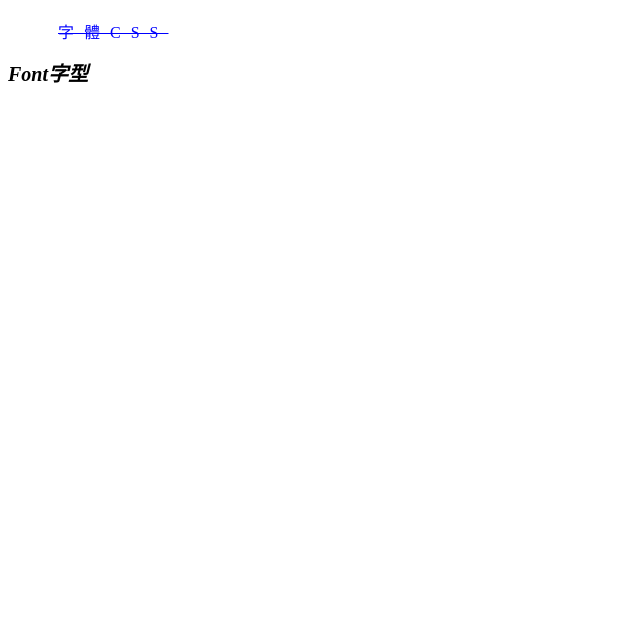
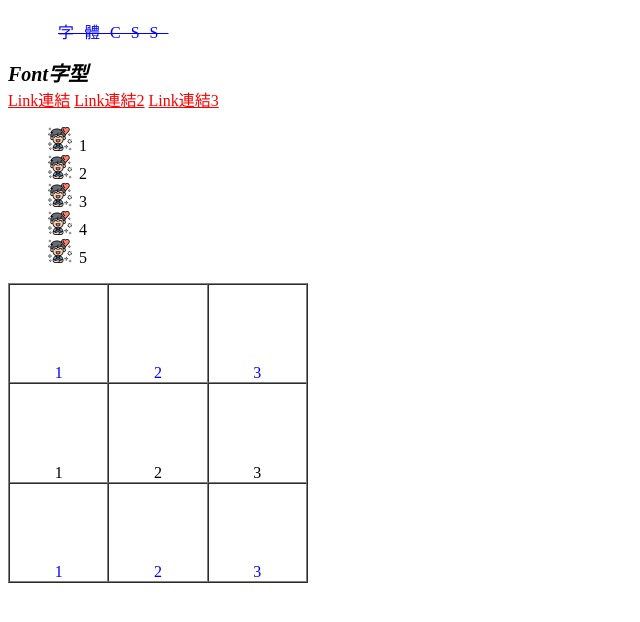
Before and after one commit to bobi0529/s3411107074, a plain HTML site: page css_all.html in a window 1280 px wide. Shown: the whole page, without its empty margins (0-640 px from the left). Drawn offline with Linux system fonts and the light colour scheme.

Commit message:
Add files via upload

```diff
--- a/css_all.html
+++ b/css_all.html
@@ -55,6 +55,52 @@
             .font_family{
                 font-family: "標楷體";
             }
+        /* Link連結 */
+            /* 未訪問 */
+            .a_css:link{
+                color:red;
+            }
+            /* 訪問過 */
+            .a_css:visited{
+                color:green;
+            }
+            /* 移入 */
+            .a_css:hover{
+                color:yellow;
+            }
+            /* 點下去 */
+            .a_css:active{
+                color:blueviolet;
+            }
+            /* List列表 */
+            .ol_list{
+                /* 類型 */
+                /* list-style-type: none; */
+                list-style-type: upper-roman;
+                /* 位置 */
+                list-style-position: inside;
+                /* 圖片 */
+                list-style-image: url('happiness.png');
+            }
+            /* Table表格 */
+               /* 邊框合併 */
+               .taable_css{
+                border-collapse: collapse;
+               }
+               td{
+                /* 水平 */
+                text-align: center;
+                /* 垂直 */
+                vertical-align: bottom;
+               }
+               /* 偶數行 */
+               :tr:nth-child(even){
+                    color:red;
+               }
+               /* 奇數行 */
+               tr:nth-child(odd){
+                color:blue;
+               }
     </style>
 </head>
 <body>
@@ -64,5 +110,36 @@
     <div class="font_style font_weight font_size font_family">
         Font字型
     </div>
+    <div>
+        <a href="#" class="a_css">Link連結</a>
+        <a href="#abc" class="a_css">Link連結2</a>
+        <a href="#def" class="a_css">Link連結3</a>
+    </div>
+    <div>
+        <ol class="ol_list">
+            <li>1</li>
+            <li>2</li>
+            <li>3</li>
+            <li>4</li>
+            <li>5</li>
+        </ol>
+    </div>
+    <table class="table_css" border="1" cellpadding="0" cellspacing="0" width="300" height="300">
+        <tr>
+            <td>1</td>
+            <td>2</td>
+            <td>3</td>
+        </tr>
+        <tr>
+            <td>1</td>
+            <td>2</td>
+            <td>3</td>
+        </tr>
+        <tr>
+            <td>1</td>
+            <td>2</td>
+            <td>3</td>
+        </tr>
+    </table>
 </body>
 </html>
```
Also changed, not shown: happiness.png (added).
